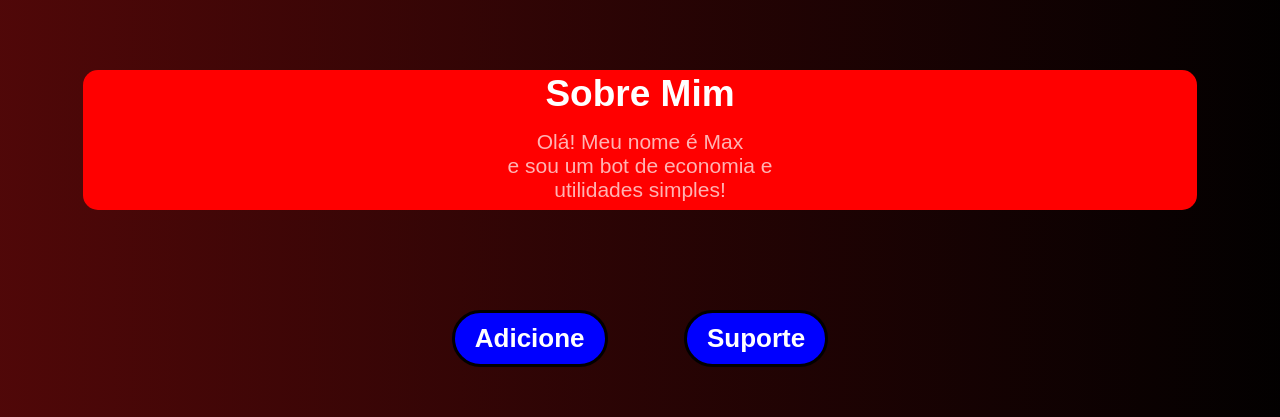
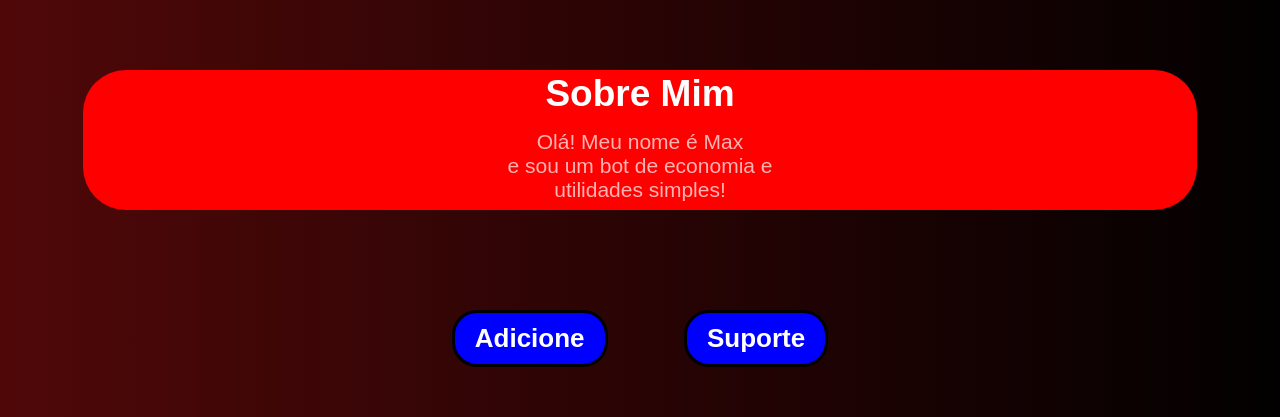
Before and after one commit to Gtz1234567/maxsite, a plain HTML site: page index.html in a window 1280 px wide. Shown: the part 166-583 px from the top of the page. Drawn offline with Linux system fonts and the light colour scheme.

Commit message:
Commit automático

```diff
--- a/styles.css
+++ b/styles.css
@@ -68,7 +68,7 @@ h1 {
     font-size: 21px;
     color: red;
     background-color: red; /* Transparência no fundo */
-    border-radius: 15px;
+    border-radius: 43px;
     padding: 20px;
     margin: 20px auto;
     text-align: center;
@@ -102,13 +102,13 @@ button, .button {
     font-size: 26px;
     cursor: pointer;
     transition: transform 0.3s;
-    border-radius: 35px;
+    border-radius: 25px;
     font-weight: bold;
     margin: 36px;
 }
 
 button:hover, .button:hover {
-    background-color: red;
+    background-color: blue;
     transform: scale(1.2);
 }
 
```
